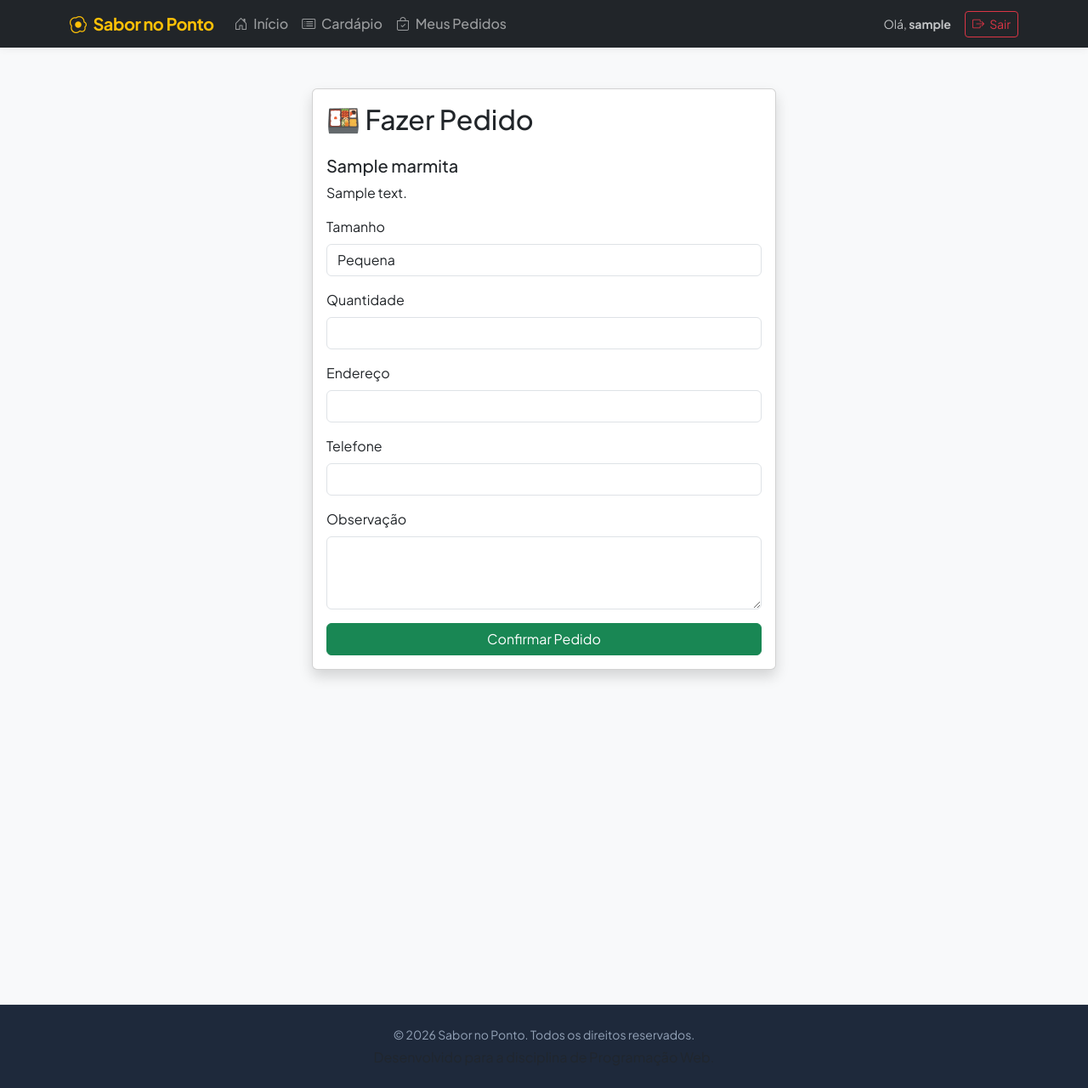
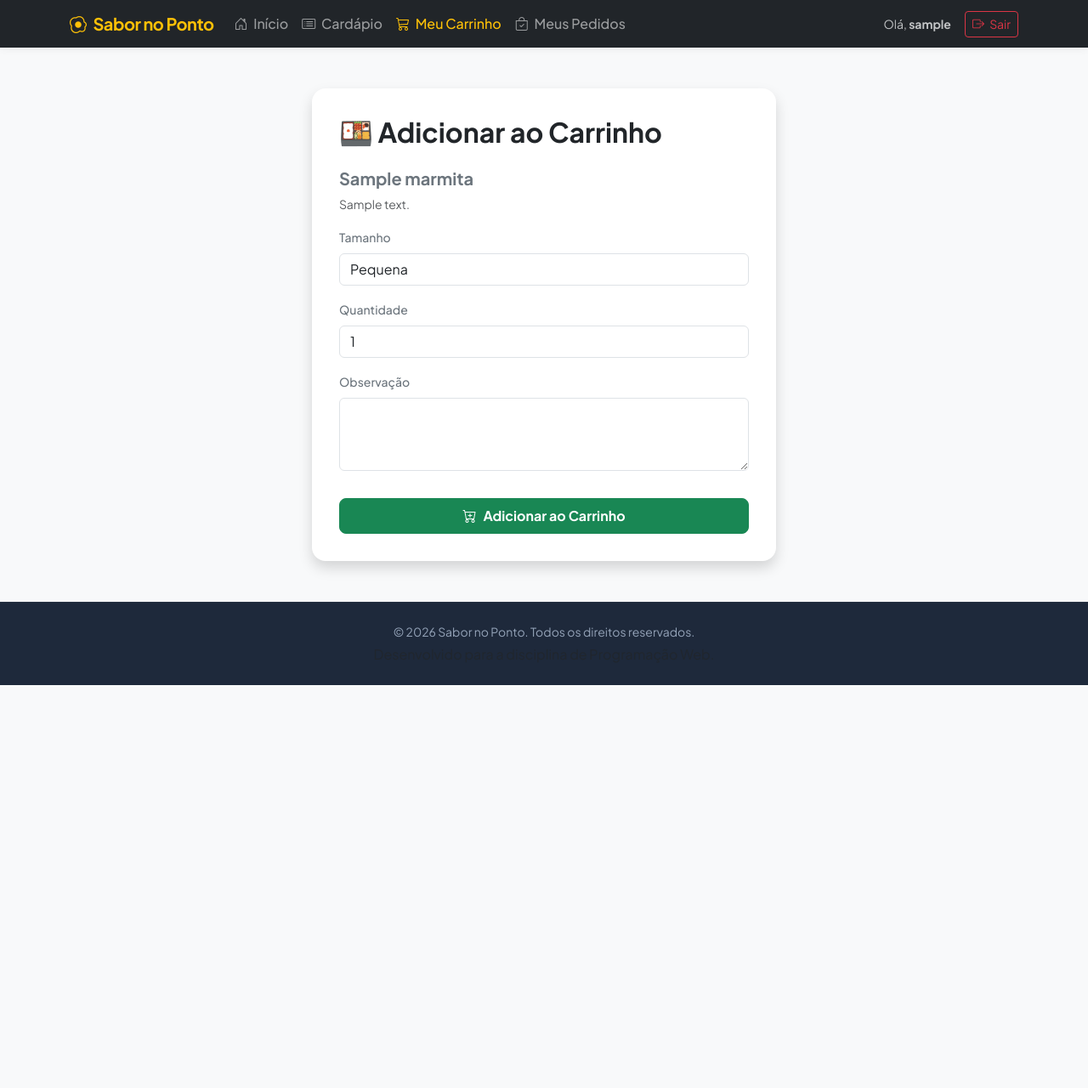
Before and after one commit to vitoriaamarals/sistema-restaurante-django, a Django app: page /pedido/1/ in a window 1280 px wide. Shown: the whole page at 85% size. After the commit the page ends 806 px from the top, so only its background shows below. Run offline with Django 5.2, Linux system fonts and the light colour scheme; a user stored in the database is signed in; tables that the repository leaves empty hold one stand-in row (values such as "Sample post").

Commit message:
feat: implementa carrinho intermediario, checkout e pagamento na entrega

```diff
--- a/core/models.py
+++ b/core/models.py
@@ -88,6 +88,18 @@ class Pedido(models.Model):
         default=0
     )
 
+    FORMA_PAGAMENTO_CHOICES = [
+        ('PIX', 'Pix (QrCode / Chave)'),
+        ('CREDITO', 'Cartão de Crédito'),
+        ('DEBITO', 'Cartão de Débito'),
+        ('DINHEIRO', 'Dinheiro'),
+    ]
+    forma_pagamento = models.CharField(
+        max_length=20,
+        choices=FORMA_PAGAMENTO_CHOICES,
+        default='PIX'
+    )
+
     def __str__(self):
         return f"Pedido #{self.id} - {self.cliente.username}"
 
--- a/core/urls.py
+++ b/core/urls.py
@@ -31,4 +31,9 @@ urlpatterns = [
         views.criar_pedido,
         name='criar_pedido'
     ),
+
+    path(
+        'carrinho/',
+        views.ver_carrinho,
+        name='carrinho'),
 ]
--- a/core/views.py
+++ b/core/views.py
@@ -1,9 +1,31 @@
-from django.shortcuts import render
+from django.shortcuts import render, redirect, get_object_or_404
 from django.contrib.auth.decorators import login_required
+from django import forms
 from .models import Marmita, Pedido, ItemPedido
-from django.shortcuts import render, redirect
-from .forms import CadastroForm, PedidoForm
-from django import forms
+from .forms import CadastroForm
+
+class ItemPedidoForm(forms.Form):
+    TAMANHO_CHOICES = [
+        ('P', 'Pequena'),
+        ('G', 'Grande'),
+    ]
+    tamanho = forms.ChoiceField(
+        choices=TAMANHO_CHOICES,
+        widget=forms.Select(attrs={'class': 'form-control'})
+    )
+    quantidade = forms.IntegerField(
+        min_value=1,
+        initial=1,
+        widget=forms.NumberInput(attrs={'class': 'form-control'})
+    )
+    observacao = forms.CharField(
+        required=False,
+        widget=forms.Textarea(attrs={'class': 'form-control', 'rows': 3})
+    )
+
+class PedidoForm(forms.Form):
+    endereco = forms.CharField(widget=forms.TextInput(attrs={'class': 'form-control'}))
+    telefone = forms.CharField(widget=forms.TextInput(attrs={'class': 'form-control'}))
 
 
 @login_required
@@ -14,122 +36,97 @@ def home(request):
 @login_required
 def lista_marmitas(request):
     marmitas = Marmita.objects.filter(disponivel=True)
-
-    return render(
-        request,
-        'core/marmitas.html',
-        {'marmitas': marmitas}
-    )
+    return render(request, 'core/marmitas.html', {'marmitas': marmitas})
 
 
 @login_required
 def meus_pedidos(request):
-    pedidos = Pedido.objects.filter(
-        cliente=request.user
-    )
+    pedidos = Pedido.objects.filter(cliente=request.user)
+    return render(request, 'core/pedidos.html', {'pedidos': pedidos})
 
-    return render(
-        request,
-        'core/pedidos.html',
-        {'pedidos': pedidos}
-    )
 
 def cadastro(request):
-
     if request.method == 'POST':
         form = CadastroForm(request.POST)
-
         if form.is_valid():
             form.save()
             return redirect('login')
-
     else:
         form = CadastroForm()
+    return render(request, 'registration/cadastro.html', {'form': form})
 
-    return render(
-        request,
-        'registration/cadastro.html',
-        {'form': form}
-    )
-
-class PedidoForm(forms.Form):
-
-    TAMANHO_CHOICES = [
-        ('P', 'Pequena'),
-        ('G', 'Grande'),
-    ]
-
-    tamanho = forms.ChoiceField(
-        choices=TAMANHO_CHOICES,
-        widget=forms.Select(
-            attrs={'class': 'form-control'}
-        )
-    )
-
-    quantidade = forms.IntegerField(
-        min_value=1,
-        widget=forms.NumberInput(
-            attrs={'class': 'form-control'}
-        )
-    )
-
-    endereco = forms.CharField(
-        widget=forms.TextInput(
-            attrs={'class': 'form-control'}
-        )
-    )
-
-    telefone = forms.CharField(
-        widget=forms.TextInput(
-            attrs={'class': 'form-control'}
-        )
-    )
-
-    observacao = forms.CharField(
-        required=False,
-        widget=forms.Textarea(
-            attrs={
-                'class': 'form-control',
-                'rows': 3
-            }
-        )
-    )
 
 @login_required
 def criar_pedido(request, marmita_id):
-
-    marmita = Marmita.objects.get(id=marmita_id)
+    marmita = get_object_or_404(Marmita, id=marmita_id)
 
     if request.method == 'POST':
-
-        form = PedidoForm(request.POST)
+        form = ItemPedidoForm(request.POST) # formulário correto sem endereço/telefone
 
         if form.is_valid():
-
-            pedido = Pedido.objects.create(
+            # 1. Buscamos ou criamos um pedido com status temporário 'CARRINHO'
+            pedido, created = Pedido.objects.get_or_create(
                 cliente=request.user,
-                endereco=form.cleaned_data['endereco'],
-                telefone=form.cleaned_data['telefone']
+                status='CARRINHO',
+                defaults={
+                    'endereco': 'A definir',
+                    'telefone': 'A definir'
+                }
             )
 
-            ItemPedido.objects.create(
+            # 2. Captura os dados limpos do formulário
+            tamanho = form.cleaned_data['tamanho']
+            quantidade = form.cleaned_data['quantidade']
+            observacao = form.cleaned_data['observacao']
+
+            # 3. Adiciona ou recupera o item associado a este carrinho
+            item, item_created = ItemPedido.objects.get_or_create(
                 pedido=pedido,
                 marmita=marmita,
-                tamanho=form.cleaned_data['tamanho'],
-                quantidade=form.cleaned_data['quantidade'],
-                observacao=form.cleaned_data['observacao']
+                tamanho=tamanho,
+                defaults={
+                    'quantidade': quantidade,
+                    'observacao': observacao
+                }
             )
 
-            return redirect('pedidos')
+            # Se o item já existia com o mesmo tamanho, apenas incrementa a quantidade
+            if not item_created:
+                item.quantidade += quantidade
+                if observacao:
+                    item.observacao = observacao
+                item.save()
 
+            pedido.save()
+
+            # Redireciona o cliente para a listagem intermediária do Carrinho
+            return redirect('carrinho')
     else:
-        form = PedidoForm()
+        form = ItemPedidoForm()
 
-    return render(
-        request,
-        'core/criar_pedido.html',
-        {
-            'form': form,
-            'marmita': marmita
-        }
-    )
+    return render(request, 'core/criar_pedido.html', {'form': form, 'marmita': marmita})
+
+
+@login_required
+def ver_carrinho(request):
+    # Busca o carrinho atual do usuário
+    pedido = Pedido.objects.filter(cliente=request.user, status='CARRINHO').first()
+
+    if pedido:
+        # recalculo do valor do pedido
+        total_calculado = sum(item.subtotal for item in pedido.itens.all())
+        pedido.total = total_calculado
+        pedido.save() # Atualiza o valor correto de forma definitiva no banco
+
+    if request.method == 'POST' and pedido:
+        # No Checkout, o cliente preenche os dados finais e fecha o carrinho
+        pedido.endereco = request.POST.get('endereco')
+        pedido.telefone = request.POST.get('telefone')
+
+        pedido.forma_pagamento = request.POST.get('forma_pagamento')
+
+        pedido.status = 'PREPARANDO'
+        pedido.save()
+        return redirect('pedidos') # Redireciona para o histórico de pedidos
+
+    return render(request, 'core/carrinho.html', {'pedido': pedido})
--- a/templates/core/base.html
+++ b/templates/core/base.html
@@ -14,7 +14,7 @@
             color: #212529;
             display: flex;
             flex-direction: column;
-            min-height: 100vi;
+            min-height: 100vh;
         }
         .navbar {
             box-shadow: 0 2px 10px rgba(0,0,0,0.05);
@@ -54,6 +54,10 @@
                 <a class="nav-link nav-link-custom {% if 'marmitas' in request.path %}active{% endif %}" href="{% url 'marmitas' %}">
                     <i class="bi bi-card-list me-1"></i> Cardápio
                 </a>
+                <!-- O CARRINHO DEVE FICAR AQUI DENTRO DO MENU -->
+                <a class="nav-link nav-link-custom {% if 'carrinho' in request.path %}active{% endif %} text-warning" href="{% url 'carrinho' %}">
+                    <i class="bi bi-cart3 me-1"></i> Meu Carrinho
+                </a>
                 <a class="nav-link nav-link-custom {% if 'pedidos' in request.path %}active{% endif %}" href="{% url 'pedidos' %}">
                     <i class="bi bi-bag-check me-1"></i> Meus Pedidos
                 </a>
--- a/templates/core/criar_pedido.html
+++ b/templates/core/criar_pedido.html
@@ -1,81 +1,52 @@
 {% extends 'core/base.html' %}
 
 {% block content %}
-
 <div class="row justify-content-center">
-
     <div class="col-md-6">
-
-        <div class="card shadow">
-
+        <div class="card shadow border-0 rounded-4 p-3">
             <div class="card-body">
-
-                <h2 class="mb-4">
-                    🍱 Fazer Pedido
+                <h2 class="mb-4 fw-bold text-dark">
+                    🍱 Adicionar ao Carrinho
                 </h2>
 
-                <h5>
+                <h5 class="fw-bold text-secondary">
                     {{ marmita.nome }}
                 </h5>
 
-                <p>
+                <p class="text-muted small">
                     {{ marmita.descricao }}
                 </p>
 
                 <form method="post">
-
                     {% csrf_token %}
 
                     <div class="mb-3">
-                        <label class="form-label">
+                        <label class="form-label small fw-medium text-secondary">
                             Tamanho
                         </label>
                         {{ form.tamanho }}
                     </div>
 
                     <div class="mb-3">
-                        <label class="form-label">
+                        <label class="form-label small fw-medium text-secondary">
                             Quantidade
                         </label>
                         {{ form.quantidade }}
                     </div>
 
                     <div class="mb-3">
-                        <label class="form-label">
-                            Endereço
-                        </label>
-                        {{ form.endereco }}
-                    </div>
-
-                    <div class="mb-3">
-                        <label class="form-label">
-                            Telefone
-                        </label>
-                        {{ form.telefone }}
-                    </div>
-
-                    <div class="mb-3">
-                        <label class="form-label">
+                        <label class="form-label small fw-medium text-secondary">
                             Observação
                         </label>
                         {{ form.observacao }}
                     </div>
 
-                    <button
-                        type="submit"
-                        class="btn btn-success w-100"
-                    >
-                        Confirmar Pedido
+                    <button type="submit" class="btn btn-success w-100 fw-bold rounded-3 py-2 mt-3">
+                        <i class="bi bi-cart-plus me-2"></i>Adicionar ao Carrinho
                     </button>
-
                 </form>
-
             </div>
-
         </div>
-
     </div>
-
 </div>
-
 {% endblock %}
--- a/templates/core/home.html
+++ b/templates/core/home.html
@@ -44,7 +44,7 @@
     <div class="col-md-4">
         <div class="card border-0 shadow-sm rounded-3 p-2 h-100">
             <div class="card-body">
-                <div class="text-warning mb-3"><i class="bi bi-shield-check-fill fs-2"></i></div>
+                <div class="text-warning mb-3"><i class="bi bi-shield-fill-check fs-2"></i></div>
                 <h5 class="fw-bold">Qualidade Máxima</h5>
                 <p class="text-muted small mb-0">Ingredientes frescos comprados diretamente de produtores locais da região.</p>
             </div>
--- a/templates/core/marmitas.html
+++ b/templates/core/marmitas.html
@@ -40,7 +40,7 @@
                 </div>
 
                 <a href="{% url 'criar_pedido' marmita.id %}" class="btn btn-warning w-100 fw-bold rounded-3 py-2 mt-auto shadow-sm">
-                    <i class="bi bi-cart-plus me-1"></i>Montar meu Pedido
+                    <i class="bi bi-cart-plus me-1"></i>Adicionar a carrinho
                 </a>
             </div>
         </div>
```
Also changed, not shown: templates/core/carrinho.html (+64 -19 lines), core/migrations/0003_alter_categoriamarmita_id_alter_itempedido_id_and_more.py (added), core/migrations/0004_pedido_forma_pagamento.py (added).
